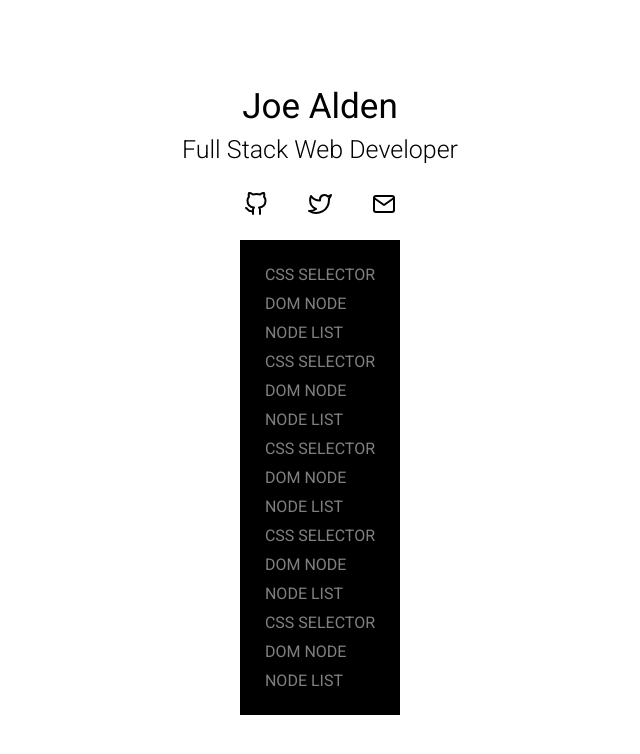
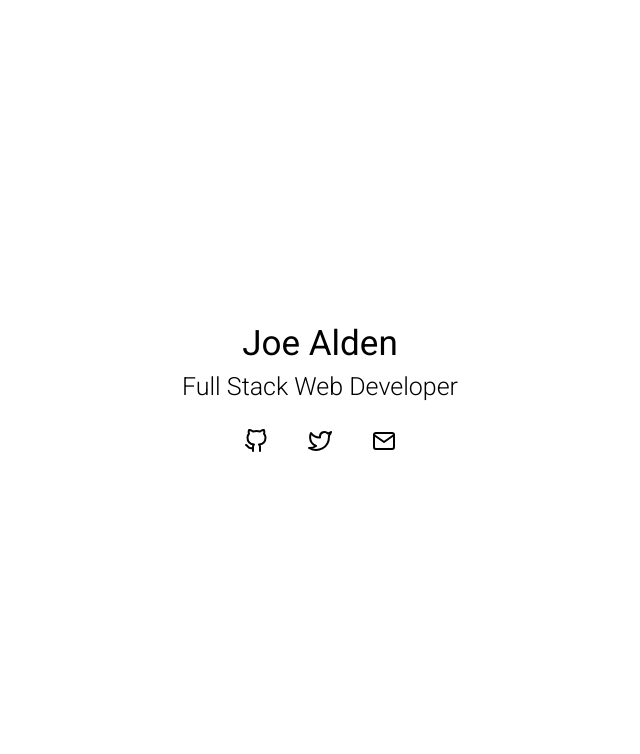
Before and after one commit to joealden/joe-aldens-portfolio, a Gatsby site: page / in a window 1280 px wide. Shown: the whole page, without its empty margins (320-960 px from the left). Built offline with nearby package versions, Linux system fonts and the light colour scheme; Gatsby itself is replaced by a stand-in of ours.

Commit message:
Remove test

```diff
--- a/src/pages/index.js
+++ b/src/pages/index.js
@@ -74,79 +74,8 @@ const Home = () => (
         </SocialLinks>
       </SocialLinksWrapper>
     </main>
-    <TestList>
-      <li>
-        <a href="#">CSS Selector</a>
-      </li>
-      <li>
-        <a href="#">DOM Node</a>
-      </li>
-      <li>
-        <a href="#">Node List</a>
-      </li>
-      <li>
-        <a href="#">CSS Selector</a>
-      </li>
-      <li>
-        <a href="#">DOM Node</a>
-      </li>
-      <li>
-        <a href="#">Node List</a>
-      </li>
-      <li>
-        <a href="#">CSS Selector</a>
-      </li>
-      <li>
-        <a href="#">DOM Node</a>
-      </li>
-      <li>
-        <a href="#">Node List</a>
-      </li>
-      <li>
-        <a href="#">CSS Selector</a>
-      </li>
-      <li>
-        <a href="#">DOM Node</a>
-      </li>
-      <li>
-        <a href="#">Node List</a>
-      </li>
-      <li>
-        <a href="#">CSS Selector</a>
-      </li>
-      <li>
-        <a href="#">DOM Node</a>
-      </li>
-      <li>
-        <a href="#">Node List</a>
-      </li>
-    </TestList>
   </Page>
 );
-
-const TestList = styled.ul`
-  background-color: black;
-  display: flex;
-  flex-direction: column;
-  list-style: none;
-  padding: 20px;
-
-  li {
-    a {
-      transition: opacity 0.4s ease, color 0.4s ease;
-      color: grey;
-      text-transform: uppercase;
-      padding: 5px;
-      display: block;
-      text-decoration: none;
-
-      &:hover {
-        color: white;
-        transition: none;
-      }
-    }
-  }
-`;
 
 const Page = styled.div`
   height: 100vh;
```
